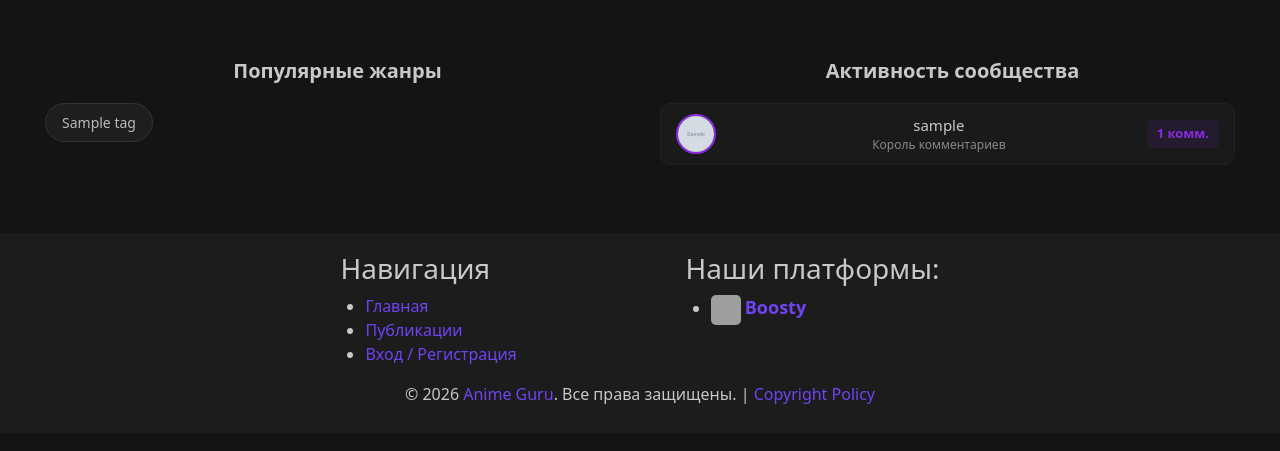
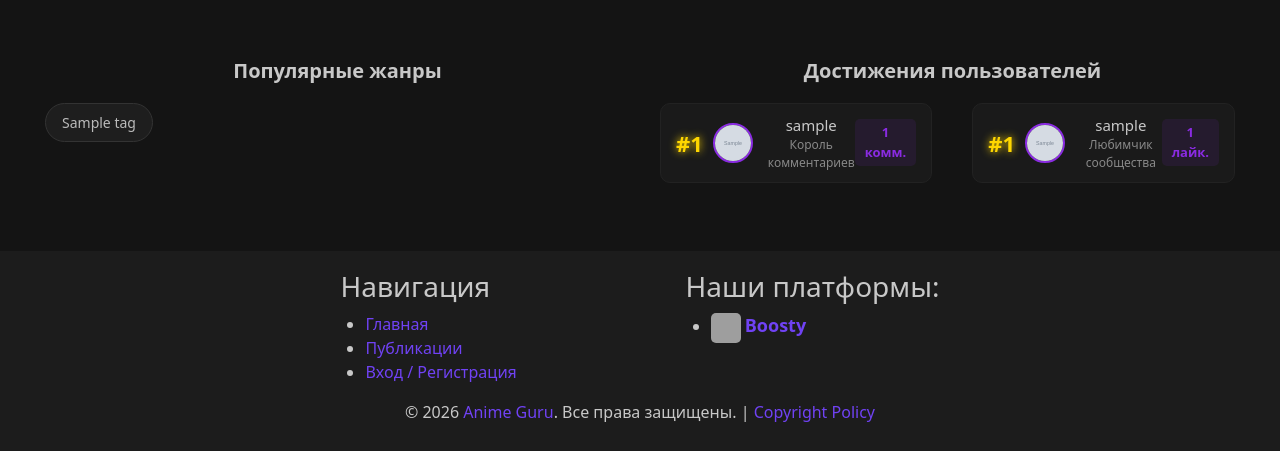
Before and after one commit to DimaPopkov/AnimeGuru, a Django app: page / in a window 1280 px wide. Shown: the part 1600-2051 px from the top of the page. Before the commit the page ends 2004 px from the top, so only its background shows below. Run offline with Django 5.2, Linux system fonts and the light colour scheme; tables that the repository leaves empty hold one stand-in row (values such as "Sample post"); grey boxes marked "Sample" are stand-in pictures; some web fonts are replaced; grey boxes are pictures that could not be loaded.

Commit message:
Beta vers 0.6.6.9 (Main page blocks update)

```diff
--- a/main/templates/main/main.html
+++ b/main/templates/main/main.html
@@ -386,11 +386,20 @@
                     </div>
 
                     <!-- Правая колонка: Пункт 3. Активность сообщества -->
+
+                    <section class="top_users_container">
+                        <h2 class="section_title">Достижения пользователей</h2>
                         <div class="top_users_block">
-                        <h2 class="section_title">Активность сообщества</h2>
                             <div class="users_list">
-                            {% for user in top_users %}
+                                {% for user in top_users_comm %}
                                     <div class="user_leaderboard_item">
+                                        {% if forloop.counter <= 3 %}
+                                            <span class="animated-nickname" style="--user-color: {% if forloop.counter == 1 %} gold {% elif forloop.counter == 2 %} silver {% elif forloop.counter == 3 %} #cd7f32 {% endif %};">
+                                                <a id="nickname" class = "login_status_bar_text" style='padding-left: 0'> #{{forloop.counter}} </a>
+                                            </span>
+                                        {% else %}
+                                            <a id="nickname" class = "login_status_bar_text" style='padding-left: 0; color: white;'> #{{forloop.counter}} </a>
+                                        {% endif %}
                                         <div class="user_avatar_container">
                                             {% if user.user_image %}
                                                 <img src="/media/{{ user.user_image }}" alt="{{ user.user_name }}" class="user_avatar_img">
@@ -401,10 +410,11 @@
                                             {% endif %}
                                         </div>
                                         <div class="user_leaderboard_info">
-                                        <span class="user_name">{{ user.user_name }}</span>
+                                            <a href="{% url 'user_profile' id=user.user_id  %}" class="user_name">{{ user.user_name }}</a>
                                             <span class="user_rank">
                                                 {% if forloop.counter == 1 %} Король комментариев
                                                 {% elif forloop.counter == 2 %} Писатель
+                                                {% elif forloop.counter == 3 %} Любитель комментариев
                                                 {% else %} Активный участник
                                                 {% endif %}
                                             </span>
@@ -417,8 +427,45 @@
                                     <p class="empty_text">Здесь пока тихо...</p>
                                 {% endfor %}
                             </div>
+                            <div class="users_list">
+                                {% for user in top_users_like %}
+                                    <div class="user_leaderboard_item">
+                                        {% if forloop.counter <= 3 %}
+                                            <span class="animated-nickname" style="--user-color: {% if forloop.counter == 1 %} gold {% elif forloop.counter == 2 %} silver {% elif forloop.counter == 3 %} #cd7f32 {% endif %};">
+                                                <a id="nickname" class = "login_status_bar_text" style='padding-left: 0'> #{{forloop.counter}} </a>
+                                            </span>
+                                        {% else %}
+                                            <a id="nickname" class = "login_status_bar_text" style='padding-left: 0; color: white;'> #{{forloop.counter}} </a>
+                                        {% endif %}
+                                        <div class="user_avatar_container">
+                                            {% if user.user_image %}
+                                                <img src="/media/{{ user.user_image }}" alt="{{ user.user_name }}" class="user_avatar_img">
+                                            {% else %}
+                                                <div class="user_avatar_stub">
+                                                    {{ user.user_name|slice:":1"|upper }}
                                                 </div>
-
+                                            {% endif %}
+                                        </div>
+                                        <div class="user_leaderboard_info">
+                                            <a href="{% url 'user_profile' id=user.user_id  %}" class="user_name">{{ user.user_name }}</a>
+                                            <span class="user_rank">
+                                                {% if forloop.counter == 1 %} Любимчик сообщества
+                                                {% elif forloop.counter == 2 %} В погоне за популярностью
+                                                {% elif forloop.counter == 3 %} Собиратель лайков
+                                                {% else %} Активный участник
+                                                {% endif %}
+                                            </span>
+                                        </div>
+                                        <div class="user_stat">
+                                            {{ user.total_likes }} лайк.
+                                        </div>
+                                    </div>
+                                {% empty %}
+                                    <p class="empty_text">Здесь пока тихо...</p>
+                                {% endfor %}
+                            </div>
+                        </div>
+                    </section>
                 </div>
             </section>
         </div>
--- a/main/views.py
+++ b/main/views.py
@@ -79,10 +79,17 @@ def base(request):
         rating_score=F('like_count') - F('dislike_count')
     ).order_by('-rating_score')[:3]
 
-    top_users = Comments.objects.values('user_name', 'user_image').annotate(
-        comments_count=Count('id')
-    ).filter(comments_count__gt=0).order_by('-comments_count')[:5]
-    print(top_users)
+    top_users_base = Comments.objects.values('user_name', 'user_image').annotate(
+        comments_count=Count('id'),
+        total_likes=Sum('like_count'),
+        user_id=Subquery(
+            User.objects.filter(username=OuterRef('user_name')).values('id')[:1]
+        )
+    )
+
+    top_users_comm = top_users_base.filter(comments_count__gt=0).order_by('-comments_count')[:5]
+
+    top_users_like = top_users_base.filter(total_likes__gt=0).order_by('-total_likes')[:5]
 
     data = {
         'title' : 'Главная страница',
@@ -96,7 +103,8 @@ def base(request):
         'most_popular_week': most_popular_title_week,
         'most_popular_month': most_popular_title_month,
         'popular_posts': popular_posts,
-        'top_users': top_users,
+        'top_users_comm': top_users_comm,
+        'top_users_like': top_users_like,
     }
 
     return render(request, 'main/main.html', data)
--- a/static/main/main_page.css
+++ b/static/main/main_page.css
@@ -742,8 +742,14 @@
     padding: 0 20px;
 }
 
-.tags_cloud_block, .top_users_block {
+.tags_cloud_block, .top_users_container {
     flex: 1; /* Обе колонки одинаковой ширины */
+}
+
+.top_users_block{
+    display: grid;
+    gap: 40px;
+    grid-template-columns: 1fr 1fr;
 }
 
 .section_title {
@@ -850,6 +856,9 @@
 .user_name {
     font-weight: 500;
     font-size: 15px;
+
+    color: inherit;
+    text-decoration: none;
 }
 
 .user_rank {
```
Also changed, not shown: main/templates/main/catalog_filtered.html (deleted, +0 -78 lines). Lines whose indentation alone changed are shown as unchanged.
